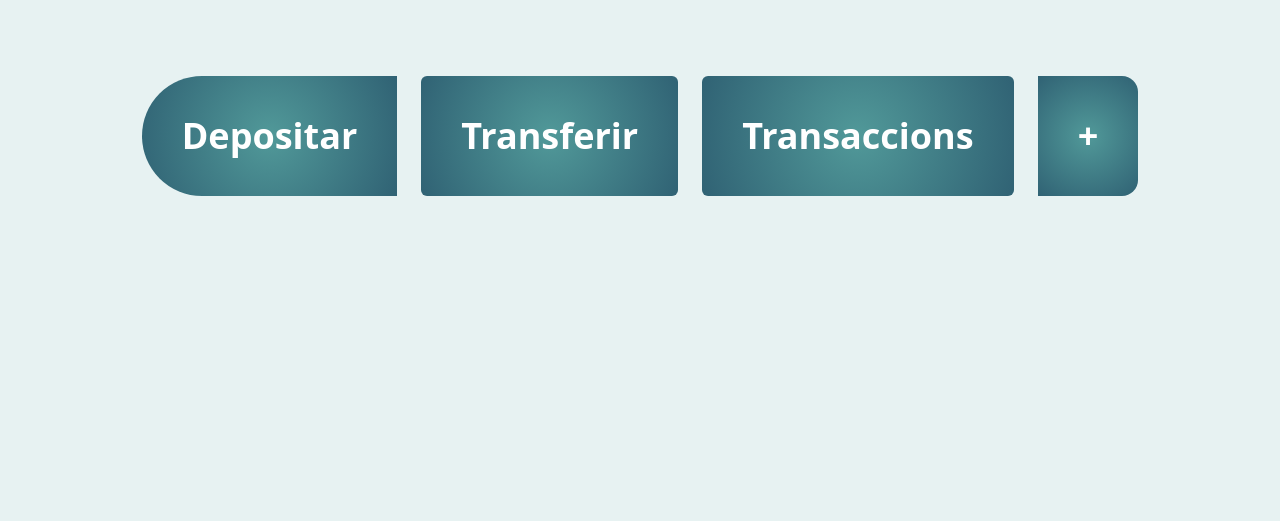
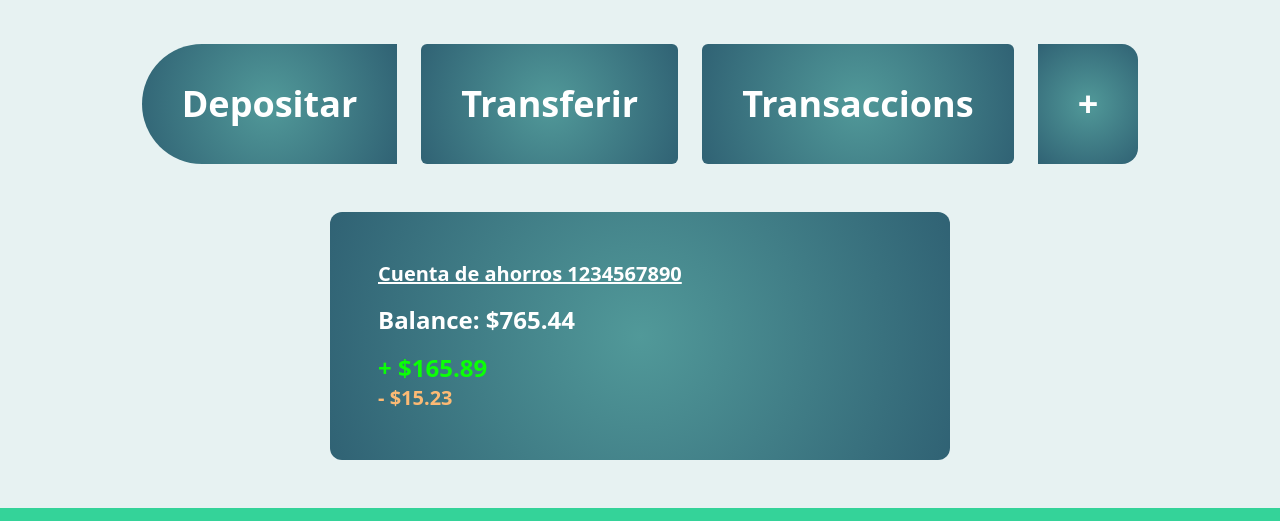
Before and after one commit to eduardolemusdev/daw-atm-pokemon, a website: page src/atm-screens/atm-menu.html in a window 1280 px wide. Shown: the part 116-637 px from the top of the page. Drawn offline with Linux system fonts and the light colour scheme; some packages are replaced by stand-ins of ours; a script that the page names is missing.

Commit message:
feat: atm-menu and current balance ready

```diff
--- a/src/atm-screens/atm-menu.html
+++ b/src/atm-screens/atm-menu.html
@@ -25,44 +25,46 @@
       </div>
     </div>
     <!-- ATM ACTIONS -->
-    <section class="flex w-full h-screen bg-[#E7F2F2]">
-      <div class="flex justify-center gap-6 w-full h-fit pt-20 pb-12">
+    <section class="flex flex-col items-center w-full py-12 bg-[#E7F2F2]" id="atmContent">
+      <div class="flex justify-center gap-6 w-full h-fit  pb-12">
         <button bank-operation="deposit"
-          class="bg-button hover:bg-teal-500 text-4xl text-white font-bold p-10 rounded-l-full cursor-pointer">
+          class="bg-pokemon-theme hover:bg-teal-500 text-4xl text-white font-bold p-10 rounded-l-full cursor-pointer">
           Depositar
         </button>
         <button bank-operation="withdraw"
-          class="bg-button text-4xl text-white font-bold p-10 rounded-md cursor-pointer">
+          class="bg-pokemon-theme text-4xl text-white font-bold p-10 rounded-md cursor-pointer">
           Transferir
         </button>
         <button bank-operation="list-transactions"
-          class="bg-button text-4xl text-white font-bold p-10 rounded-md cursor-pointer">
+          class="bg-pokemon-theme text-4xl text-white font-bold p-10 rounded-md cursor-pointer">
           Transaccions
         </button>
         <button bank-operation="account-status"
-          class="bg-button text-4xl text-white font-bold p-10 rounded-r-2xl cursor-pointer">
+          class="bg-pokemon-theme text-4xl text-white font-bold p-10 rounded-r-2xl cursor-pointer">
           +
         </button>
       </div>
 
-      <div class="bank-content">
-        <div id="deposit" class="tabcontent">
-          <h1>Deposit</h1>
+      <div class="flex flex-col gap-y-4 bg-pokemon-theme rounded-xl w-[620px] p-12">
+        <div>
+          <span id="accountID" class="underline text-white text-xl font-semibold">Cuenta de ahorros 1234567890</span>
         </div>
-        <div id="withdraw" class="tabcontent">
-          <h1>WithDraw</h1>
+        <div>
+          <span id="balanceAmount" class="text-white text-2xl font-bold">Balance: $765.44</span>
         </div>
-        <div id="list-transactions" class="tabcontent">
-          <h1>Transaccions</h1>
-        </div>
-        <div id="account-status" class="tabcontent">
-          <h1>Estatus de cuenta</h1>
+        <div>
+          <div>
+            <span id="lastTransaction" class="text-[#0BFF06] text-2xl font-bold">+ $165.89</span>
+          </div>
+          <div>
+            <span id="beforeLastTransaction" class="text-orange-300 text-xl font-bold">- $15.23</span>
+          </div>
         </div>
       </div>
     </section>
 
     <!-- Signin footer -->
-    <div class="flex justify-center items-center w-full h-32 bg-emerald-400 pl-28">
+    <div class="flex justify-center items-center w-full h-32 bg-emerald-400">
       <button class="flex justify-around items-center bg-red-500 hover:bg-red-500 font-bold py-2 px-4 rounded-lg w-96"
         id="getPIN">
         <img src="/src/imgs/bulbasaur.png" alt="bulbasaur" />
--- a/src/css/main.css
+++ b/src/css/main.css
@@ -14,7 +14,7 @@
   clip-path: polygon(0% 100%, 0% 0%, 100% 0%, 95% 100%);
 }
 
-.bg-button {
+.bg-pokemon-theme {
   background: rgb(81, 153, 153);
   background: radial-gradient(
     circle,
```
Also changed, not shown: src/css/mintailwind.css.
